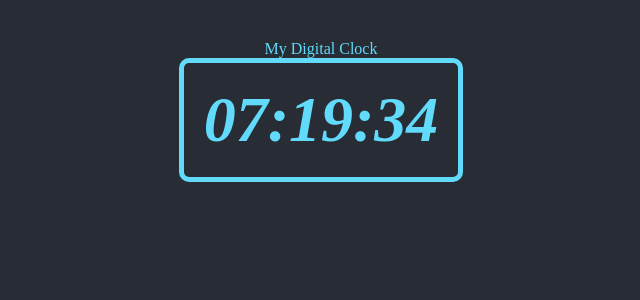
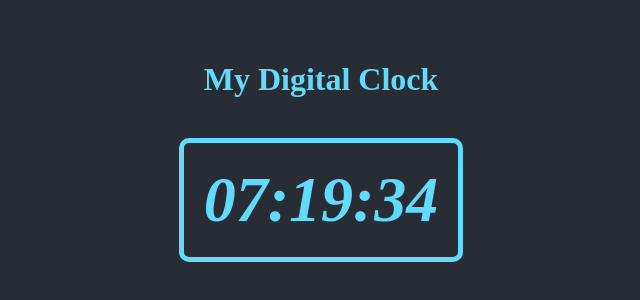
Before and after one commit to balqis0-0/digital-clock, a plain HTML site: page index.html in a window 1280 px wide. Shown: the whole page, without its empty margins (319-959 px from the left). Drawn offline with Linux system fonts and the light colour scheme.

Commit message:
Update index.html

```diff
--- a/index.html
+++ b/index.html
@@ -6,7 +6,7 @@
   <link rel="stylesheet" href="styles.css">
 </head>
   <body>
-    <hl>My Digital Clock</hl><br>
+    <h1>My Digital Clock</h1><br>
 
 <div class="clock">
   <div id="time"></div>
```
